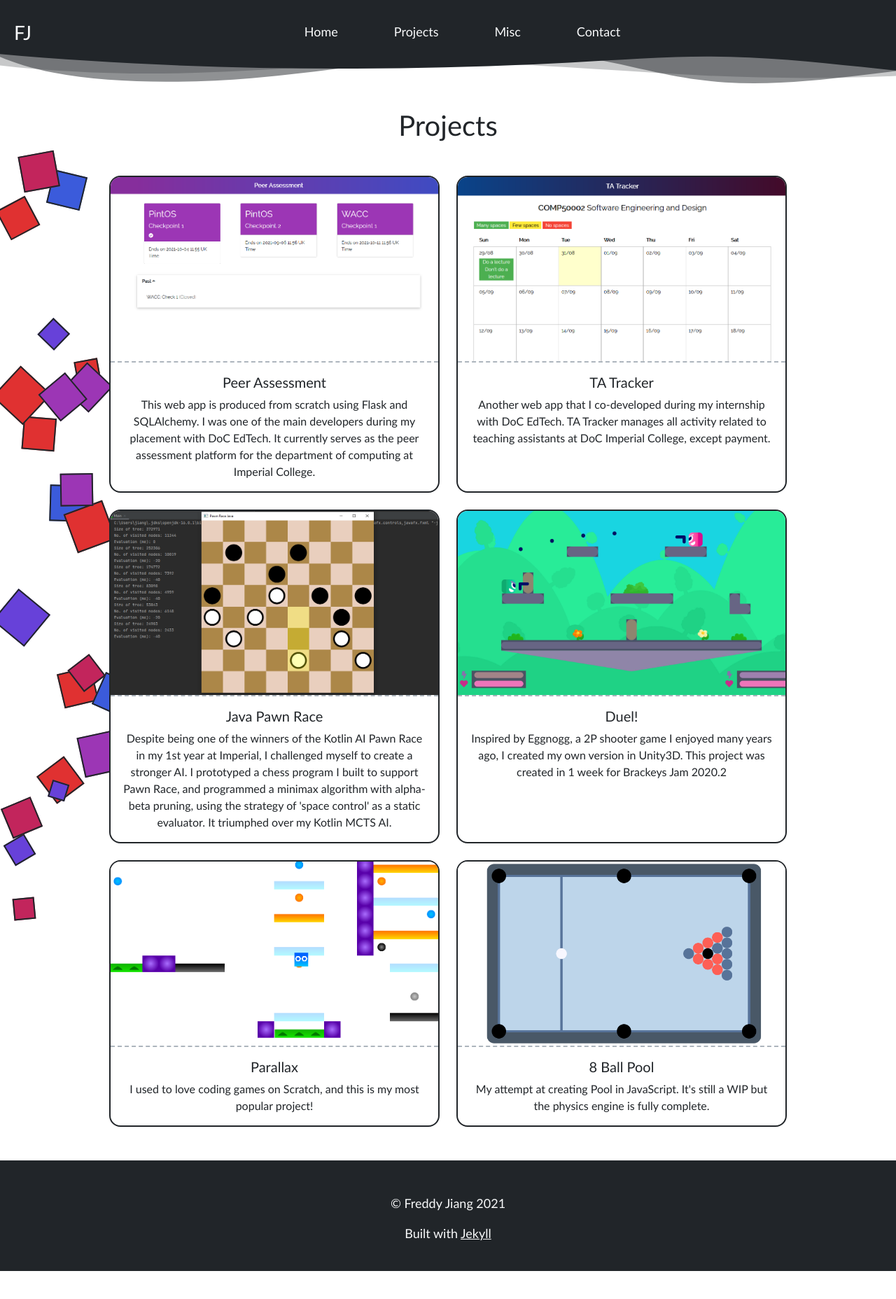
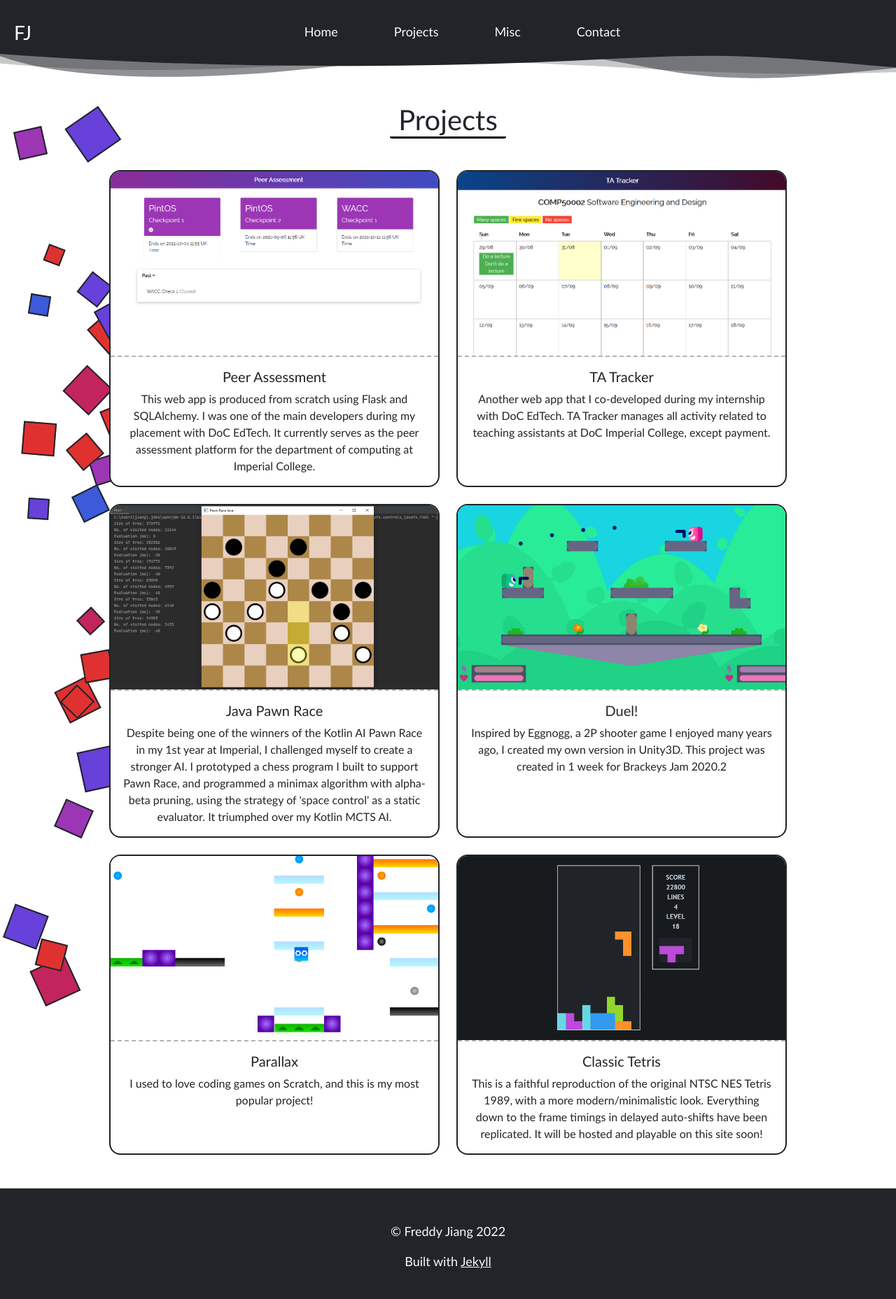
Before and after one commit to j-freddy/old-site, a Jekyll site: the page built from projects/index.html, in a window 1280 px wide. Shown: the whole page at 70% size. Built offline with Jekyll 4.4.1, drawn with Linux system fonts in a browser that asks for light colours; before the commit the page ends 1816 px from its top, so only the background shows below that.

Commit message:
Update 2022: small design refactors and swap pool project for Classic Tetris

```diff
--- a/_includes/footer.html
+++ b/_includes/footer.html
@@ -1,5 +1,5 @@
 <footer class="text-center pt-5 pb-4" id="site-footer">
-    <p>&#169; Freddy Jiang 2021</p>
+    <p>&#169; Freddy Jiang 2022</p>
     <p>Built with
         <a href="https://jekyllrb.com/" target="_blank" rel="noreferrer">Jekyll</a>
     </p>
--- a/_layouts/page.html
+++ b/_layouts/page.html
@@ -7,7 +7,7 @@
 <div class="container-fluid position-relative" id="page-content">
     <div class="container">
         <div class="content-main px-3 py-4">
-            <h1 class="text-center mt-2 mb-5">{{ page.title }}</h1>
+            <h1 class="text-center mt-2 mb-5"><span class="page-title">{{ page.title }}</span></h1>
 
             {{ content }}
         </div>
--- a/_sass/main.scss
+++ b/_sass/main.scss
@@ -4,8 +4,8 @@
 $brand-light: $oc-gray-5;
 $brand-dark: $oc-gray-8;
 $brand-black: $oc-gray-9;
-$wavy-shape-height: 48px;
-$arrow-shape-height: 96px;
+$wavy-shape-height: 40px;
+$arrow-shape-height: 88px;
 
 @import "mixins";
 
@@ -39,6 +39,11 @@
 canvas {
   border: 2px solid $brand-black;
   border-radius: 16px;
+}
+
+.text-with-tooltip {
+  text-decoration: underline;
+  font-style: italic;
 }
 
 // ---------------------------------------------------------------------------------------------------------------------
@@ -87,6 +92,12 @@
   .content-main {
     position: relative;
     z-index: 100;
+
+    .page-title {
+      border-bottom: 3px solid black;
+      border-radius: 3px;
+      padding: 0 0.3em 0 0.3em;
+    }
   }
 
   .card {
--- a/assets/js/interactiveSquares.js
+++ b/assets/js/interactiveSquares.js
@@ -1,11 +1,12 @@
 class Square {
-  constructor(x, y, width, rotation, rotateVelocity, container, colour) {
+  constructor(x, y, width, rotation, rotateVelocity, container, colour,
+    initialVelocity) {
     this.x = x;
     this.y = y;
     this.width = width;
     this.rotation = rotation;
     this.maxRotateVelocity = rotateVelocity;
-    this.rotateSpeed = 0;
+    this.rotateSpeed = initialVelocity;
     this.element = this.createElement(container, colour);
     this.startEventHandlers();
   }
@@ -67,9 +68,12 @@
       let y = randomValue(0, maxY);
       let width = randomValue(25, 60);
       let rotation = randomValue(0, 360);
-      let rotateVel = Math.round(Math.random()) ? 10 : -10;
+      let rotateSpeed = randomValue(4, 12);
+      let rotateVel = Math.round(Math.random()) ? rotateSpeed : -rotateSpeed;
       let colour = this.colours[Math.floor(randomValue(0, this.colours.length))];
-      squares.push(new Square(x, y, width, rotation, rotateVel, this.container, colour));
+      let initialVel = Math.random() < 0.3 ? rotateVel : 0;
+      squares.push(new Square(x, y, width, rotation, rotateVel, this.container,
+        colour, initialVel));
     }
 
     return squares;
@@ -96,8 +100,6 @@
 }
 
 window.onload = () => {
-  console.log("Hello world!");
-
   const container = document.getElementById("squares-container");
   const frameContainer = document.getElementById("page-content");
 
--- a/assets/js/rain.js
+++ b/assets/js/rain.js
@@ -93,8 +93,6 @@
 }
 
 window.onload = () => {
-  console.log("Hello world!");
-
   const container = document.getElementById("rain-container");
   const frameContainer = document.getElementById("my-jumbotron");
 
--- /dev/null
+++ b/assets/js/tooltip.js
@@ -0,0 +1,5 @@
+// BootStrap
+var tooltipTriggerList = [].slice.call(document.querySelectorAll('[data-bs-toggle="tooltip"]'))
+var tooltipList = tooltipTriggerList.map(function (tooltipTriggerEl) {
+  return new bootstrap.Tooltip(tooltipTriggerEl)
+})
--- a/index.html
+++ b/index.html
@@ -3,6 +3,7 @@
 title: Home
 portrait_path: assets/images/me.png
 scripts: |
+  <script src="assets/js/tooltip.js"></script>
   <script src="assets/js/rain.js"></script>
 ---
 
@@ -27,10 +28,11 @@
             </svg>
         </div>
     </div>
-
     <div class="text-center mb-5">
         <p>
-            I am a 2nd year <span class="bg-warning">Joint Maths and Computing</span> student at Imperial College
+            I am a 2nd year
+            <span class="text-with-tooltip" data-bs-toggle="tooltip" title="Joint Maths and Computing">JMC</span>
+            student at Imperial College
             London. I have experience in a wide range of programming languages and frameworks, as well as professional
             experience in both frontend and backend development. I have a strong interest in the field of machine
             learning, but I am always looking to try something new - in fact, this site was an attempt at familiarising
--- a/projects/index.html
+++ b/projects/index.html
@@ -31,10 +31,12 @@
     description: "I used to love coding games on Scratch, and this is my most popular project!"
     link: "https://scratch.mit.edu/projects/177260519/"
     img: "../assets/images/parallax-preview.png"
-  - title: 8 Ball Pool
-    description: "My attempt at creating Pool in JavaScript. It's still a WIP but the physics engine is fully complete."
-    link: "https://github.com/j-freddy/8-ball-pool"
-    img: "../assets/images/pool-preview.png"
+  - title: Classic Tetris
+    description: "This is a faithful reproduction of the original NTSC NES Tetris 1989, with a more modern/minimalistic
+    look. Everything down to the frame timings in delayed auto-shifts have been replicated. It will be hosted and
+    playable on this site soon!"
+    link: "https://github.com/j-freddy/classic-tetris"
+    img: "../assets/images/classic-tetris-preview.png"
 ---
 
 <div class="row">
```
Also changed, not shown: assets/images/classic-tetris-preview.png (added), assets/images/pool-preview.png (deleted), misc.html (line endings or trailing spaces).
